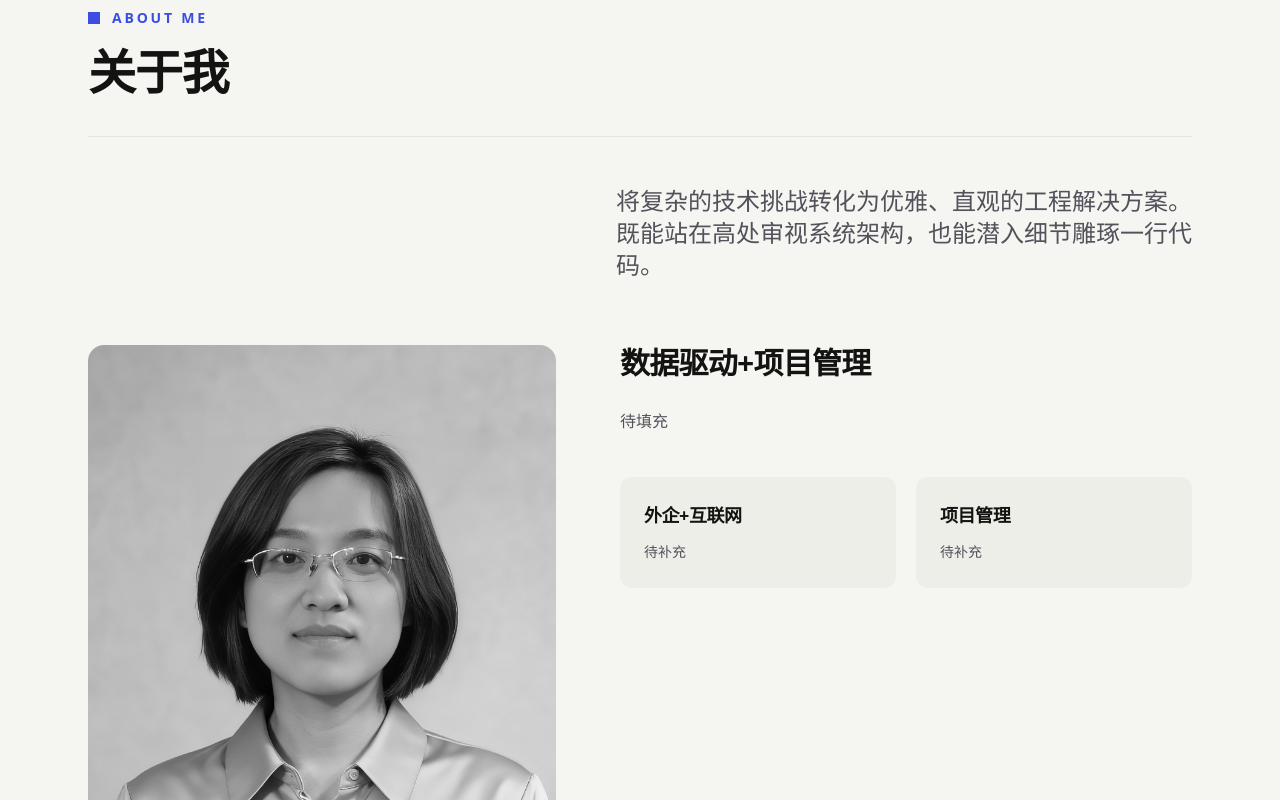
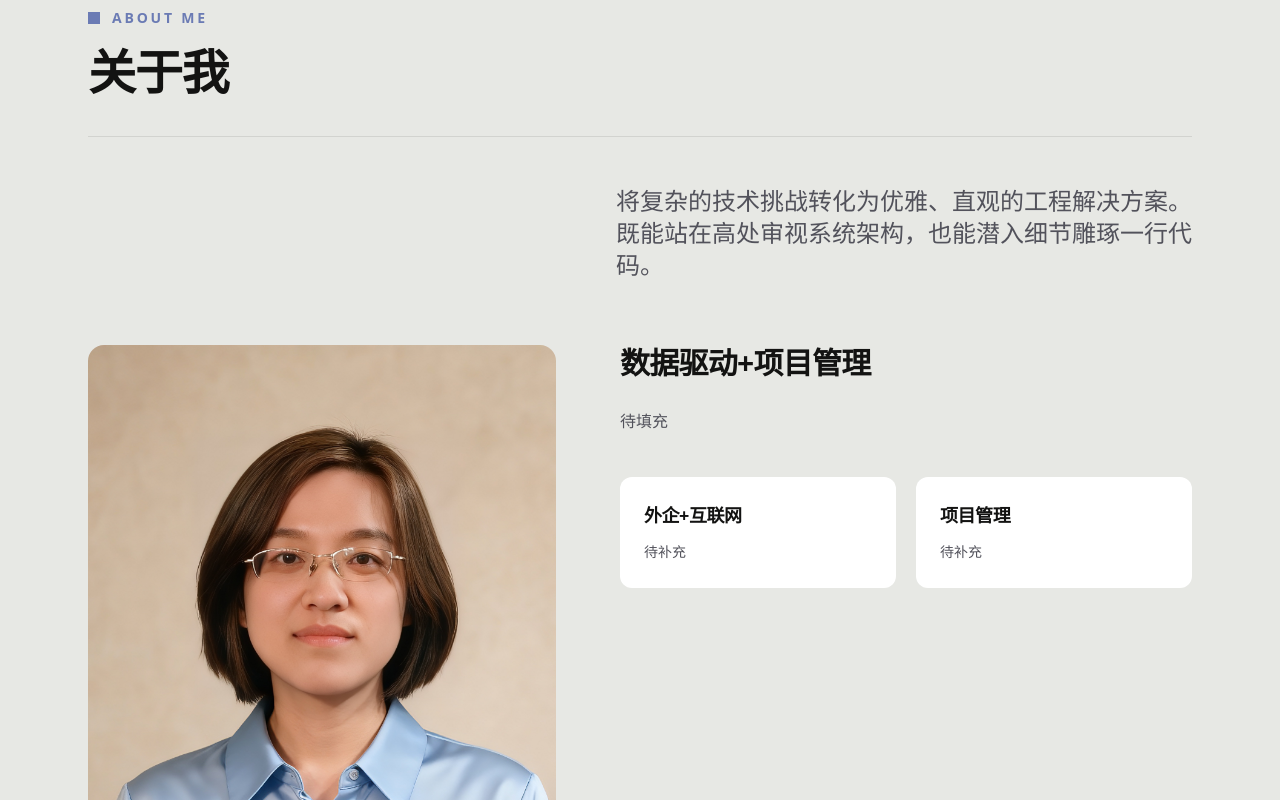
Before and after one commit to Chloe-Yujiao-Wu/my_cv_01, a React (Vite) app: page / in a window 1280 px wide. Shown: the part 840-1640 px from the top of the page. Built offline with nearby package versions, Linux system fonts and the light colour scheme.

Commit message:
feat: 配色更新+关于我卡片白色底+图片彩色

```diff
--- a/src/components/About.tsx
+++ b/src/components/About.tsx
@@ -13,7 +13,7 @@ export default function About() {
             <img
               src={about.portrait}
               alt={`${about.heading}`}
-              className="aspect-[4/5] w-full rounded-2xl object-cover grayscale"
+              className="aspect-[4/5] w-full rounded-2xl object-cover"
               loading="lazy"
             />
           </div>
@@ -27,7 +27,7 @@ export default function About() {
 
             <div className="mt-10 grid gap-5 sm:grid-cols-2">
               {about.cards.map((card) => (
-                <div key={card.title} className="rounded-xl bg-soft p-6">
+                <div key={card.title} className="rounded-xl bg-card p-6">
                   <h4 className="text-lg font-black tracking-tight text-ink">{card.title}</h4>
                   <p className="mt-3 text-sm leading-relaxed text-muted">{card.description}</p>
                 </div>
--- a/src/index.css
+++ b/src/index.css
@@ -4,30 +4,26 @@
 
 @layer base {
   :root {
-    /* Clean Editorial 明色主题: 暖米白背景 / 近黑文字 / 皇家蓝主色 */
-    --bg-rgb: 245 245 242; /* #F5F5F2 暖米白 */
+    --bg-rgb: 231 232 228; /* #E7E8E4 底色 */
     --card-rgb: 255 255 255; /* 白色卡片 */
-    --soft-rgb: 238 238 232; /* #EEEE E8 暖灰卡片 */
+    --soft-rgb: 220 221 217; /* 次级背景 */
     --ink-rgb: 19 19 18; /* 近黑主文字 */
     --muted-rgb: 82 82 91; /* 次级文字 */
-    --line-rgb: 228 228 222; /* 分隔线 */
+    --line-rgb: 210 211 207; /* 分隔线 */
     --footer-rgb: 11 11 12; /* 黑色页脚 */
-    /* accent: 皇家蓝 */
-    --accent-rgb: 59 78 227; /* #3B4EE3 */
-    --accent-dark-rgb: 45 62 200;
+    --accent-rgb: 107 123 180; /* #6B7BB4 */
+    --accent-dark-rgb: 85 99 150; /* 深一档 */
   }
   .dark {
-    /* 暗色主题: 深灰黑背景 / 提亮主色 */
-    --bg-rgb: 10 10 11; /* #0A0A0B */
-    --card-rgb: 23 23 26; /* #17171A */
+    --bg-rgb: 10 10 11;
+    --card-rgb: 23 23 26;
     --soft-rgb: 29 29 33;
     --ink-rgb: 244 244 242;
     --muted-rgb: 161 161 170;
     --line-rgb: 42 42 46;
     --footer-rgb: 17 17 19;
-    /* accent: 提亮蓝,保证对比度 */
-    --accent-rgb: 124 137 245; /* #7C89F5 */
-    --accent-dark-rgb: 144 155 250;
+    --accent-rgb: 147 164 193; /* #93A4C1 暗色模式用浅色保证对比度 */
+    --accent-dark-rgb: 170 185 210;
   }
 
   html {
```
